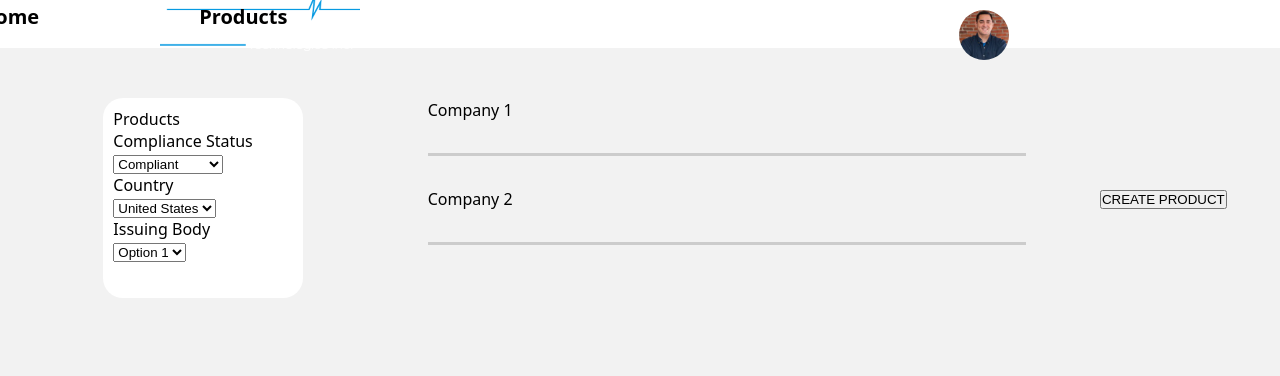
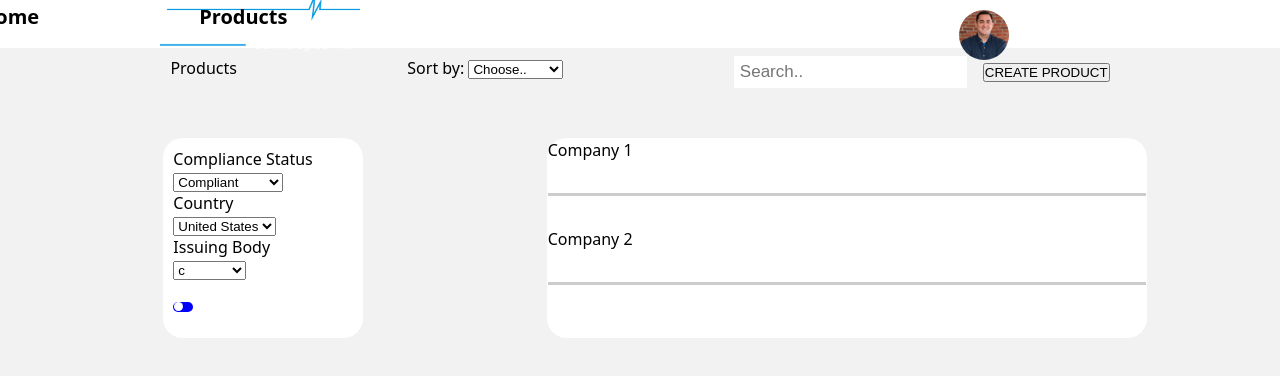
Before and after one commit to CST8334/Software-Development-Project, a React (Create React App) app in the folder react/: page /products in a window 1280 px wide. Shown: the top 376 px of the page. Built offline with nearby package versions, Linux system fonts and the light colour scheme.

Commit message:
more stuff from product

```diff
--- a/react/src/components/Modal.js
+++ b/react/src/components/Modal.js
@@ -6,7 +6,7 @@ const MODAL_STYLES = {
     left: '50%',
     transform: 'translate(-50%, -50%)',
     backgroundColor: '#FFF',
-    padding: '50px',
+    padding: '70px',
     zIndex: 1000
 }
 
--- a/react/src/index.css
+++ b/react/src/index.css
@@ -58,3 +58,12 @@ h1, h2, h3, h4, h5, h6 {
 li, ul {
   list-style: none;
 }
+
+.topnav input[type=text] {
+
+  padding: 6px;
+  border: none;
+  margin-top: 8px;
+  margin-right: 16px;
+  font-size: 17px;
+}
--- a/react/src/pages/Products.js
+++ b/react/src/pages/Products.js
@@ -15,11 +15,45 @@ const Products = () => {
     return (
 
     <Container>
+        <FirstLine>
+            <h1>Products</h1>
+            <div class="input-field col s12">
+            <label>Sort by: </label>
+                <select>
+                    <option value="" disabled selected>Choose..</option>
+                    <option value="1">Status</option>
+                    <option value="2">Alphabetical</option>
+                </select>
+            </div>
+            <div class="topnav">
+                <input type="text" placeholder="Search.." />
+                <button onClick={() => setIsOpen(true)}> CREATE PRODUCT </button>
+                <div style={BUTTON_WRAPPER_STYLES}>
+                        <Modal open={isOpen} onClose={() => setIsOpen(false)}>
+                            <form>
+                                <div>
+                                    <p>Product Name</p>
+                                    <input type="text" />
+                                </div>
+                                <div>
+                                    <p>Model Name</p>
+                                    <input type="text" />
+                                </div>
+                                <div>
+                                    <p>Product Version</p>
+                                    <input type="text" />
+                                </div>
+                                <button type="button">Submit</button>
+                            </form>
+                        </Modal>
+                </div>
+            </div>
+
+        </FirstLine>
+
         <Main>
-
             <ProdSelec>
                 <div>
-                    <h1>Products</h1>
                         <div>
                             <label for="compliance">Compliance Status</label>
                             <br/>
@@ -44,16 +78,17 @@ const Products = () => {
                             <label for="body">Issuing Body</label>
                             <br/>
                                 <select id="body">
-                                    <option value="volvo">Option 1</option>
-                                    <option value="saab">Option 2</option>
-                                    <option value="opel">Option 3</option>
-                                    <option value="opel">Option 4</option>
+                                    <option value="Option 1">c</option>
+                                    <option value="Option 2">Option 2</option>
+                                    <option value="Option 3">Option 3</option>
+                                    <option value="Option 4">Option 4</option>
                                 </select>
                         </div>
+                        <CheckBox>
+                            <input type="checkbox" id="switch" /><label for="switch">Toggle</label>
+                        </CheckBox>
                 </div>
             </ProdSelec>
-
-
                 <div>
                     <Faq>
                             <Toggle title="Company 1">
@@ -69,31 +104,74 @@ const Products = () => {
 
                     </Faq>
                 </div>
-                <div style={BUTTON_WRAPPER_STYLES}>
-                    <button className="CreateProd" onClick={() => setIsOpen(true)}> CREATE PRODUCT </button>
-                    <Modal open={isOpen} onClose={() => setIsOpen(false)}>
-                        <form>
-                            <div>
-                                <p>Product Name</p>
-                                <input type="text" />
-                            </div>
-                            <div>
-                                <p>Model Name</p>
-                                <input type="text" />
-                            </div>
-                            <div>
-                                <p>Product Version</p>
-                                <input type="text" />
-                            </div>
-                            <button type="button">Submit</button>
-                        </form>
-                    </Modal>
-                </div>
+
         </Main>
     </Container>
 
     )
 }
+
+const CheckBox = styled.div`
+    input[type=checkbox]{
+        height: 0;
+        width: 0;
+        visibility: hidden;
+    }
+
+    label {
+        cursor: pointer;
+        text-indent: -9999px;
+        width: 20px;
+        height: 10px;
+        background: blue;
+        display: block;
+        border-radius: 10px;
+        position: relative;
+    }
+
+    label:after {
+        content: '';
+        position: absolute;
+        top: px;
+        left: 1px;
+        width: 9px;
+        height: 9px;
+        background: #fff;
+        border-radius: 9px;
+        transition: 0.3s;
+    }
+
+    input:checked + label {
+        background: grey;
+    }
+
+    input:checked + label:after {
+        left: calc(100% - 5px);
+        transform: translateX(-100%);
+    }
+
+    label:active:after {
+        width: 130px;
+    }
+
+    // centering
+    body {
+        display: flex;
+        justify-content: center;
+        align-items: center;
+        height: 100vh;
+    }
+`
+
+const FirstLine = styled.div`
+
+    width: 100%;
+    display: flex;
+    flex-direction: row;
+    justify-content: space-evenly;
+    align-items: center;
+    flex-wrap: wrap;
+`
 
 const Container = styled.div`
     height: 100%;
@@ -143,7 +221,9 @@ const Faq = styled.div`
     margin: 20px;
     padding: 1px;
     display: flex;
+    background: white;
     flex-direction: column;
+    border-radius: 20px;
 
     display: block;
     span{
```
